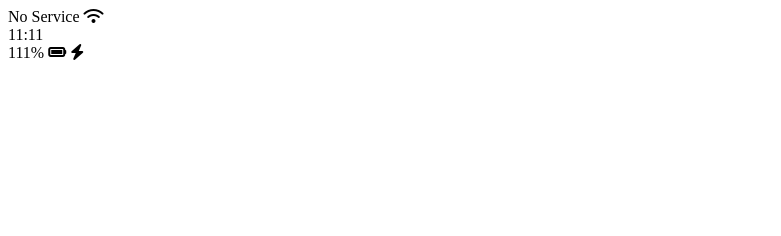
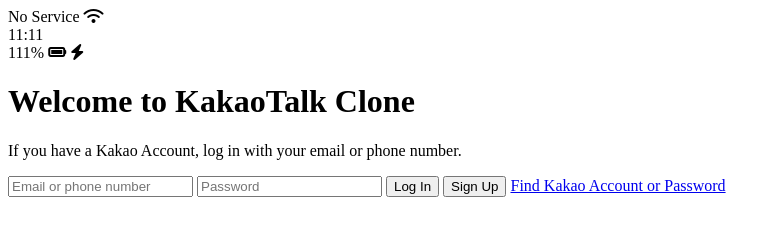
Before and after one commit to bin-pro/kakaotalk-clone-2020, a plain HTML site: page index.html in a window 1280 px wide. Shown: the whole page, without its empty margins (0-781 px from the left). Drawn offline with Linux system fonts and the light colour scheme.

Commit message:
Update Index.html

```diff
--- a/index.html
+++ b/index.html
@@ -24,6 +24,19 @@
         <i class="fas fa-bolt"></i>
       </div>
     </div>
+    <header class="welcome-header">
+      <h1 class="welcome-header__title">Welcome to KakaoTalk Clone</h1>
+      <p class="welcome-header__text">
+        If you have a Kakao Account, log in with your email or phone number.
+      </p>
+    </header>
+    <form id="login-form">
+      <input type="text" placeholder="Email or phone number" />
+      <input type="password" placeholder="Password" />
+      <input type="submit" value="Log In" />
+      <input type="submit" value="Sign Up" />
+      <a href="#">Find Kakao Account or Password</a>
+    </form>
     <script
       src="https://kit.fontawesome.com/6478f529f2.js"
       crossorigin="anonymous"
```
